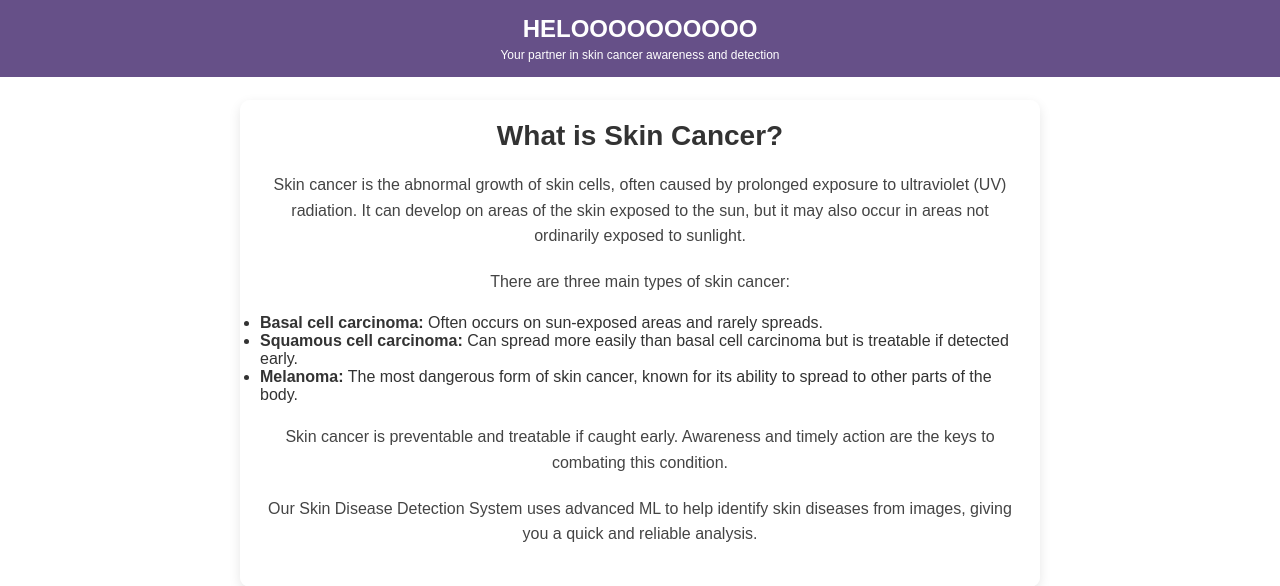
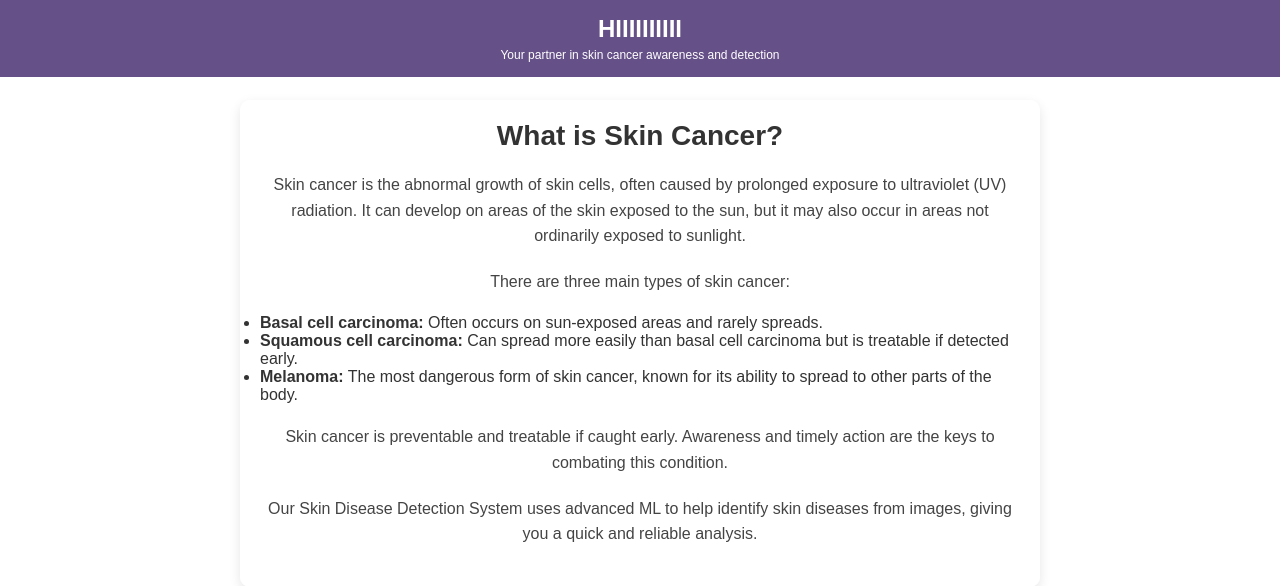
Before and after one commit to Kalash022/Skin_Disease_Pred-CNN-, a Flask app: page / in a window 1280 px wide. Shown: the top 586 px of the page. Run offline with Flask 3, Linux system fonts and the light colour scheme; parts of the project's set-up code (start-up, migrations or seed data) failed here and were passed over.

Commit message:
updaaatagian

```diff
--- a/templates/home.html
+++ b/templates/home.html
@@ -115,7 +115,7 @@
 <body>
     <div class="header">
         <div class="header-content">
-            <h1>HELOOOOOOOOOO</h1>
+            <h1>HIIIIIIIIII</h1>
             <p>Your partner in skin cancer awareness and detection</p>
         </div>
     </div>
```
